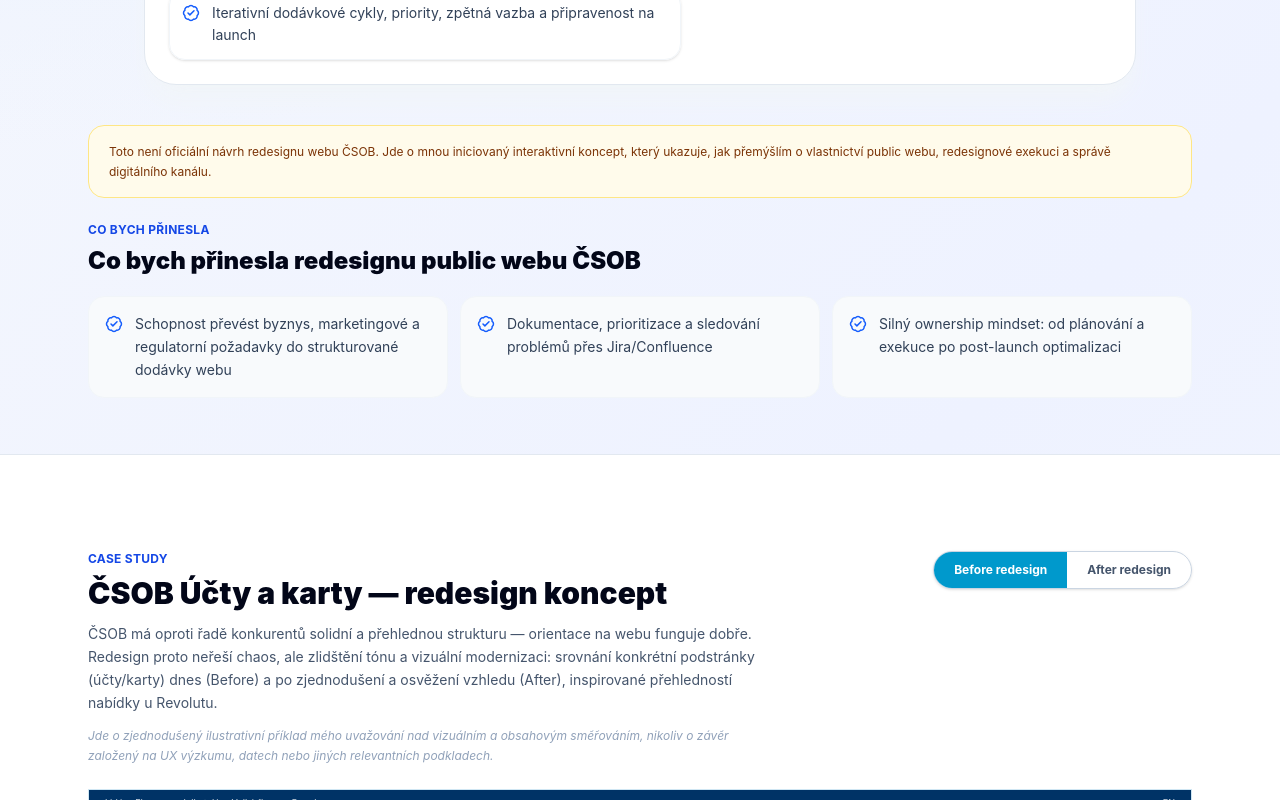
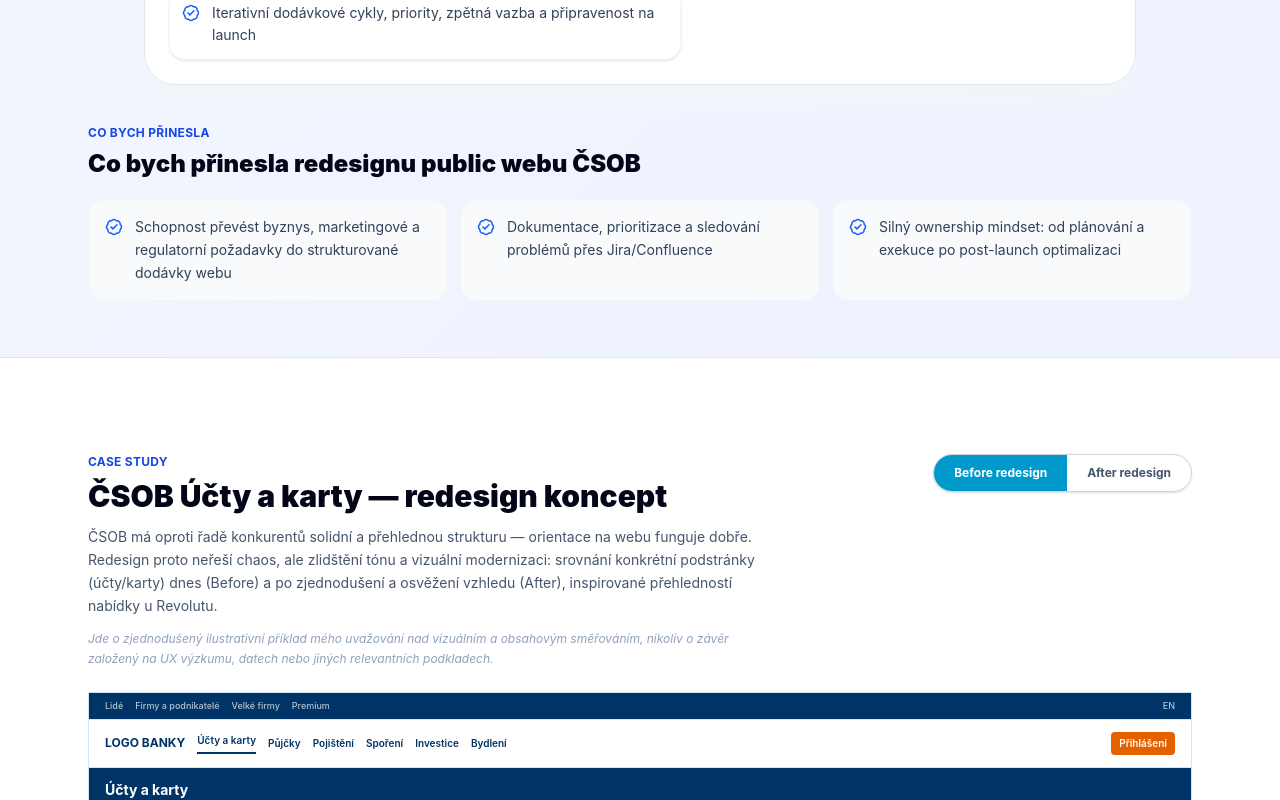
Before and after one commit to petrapavlis/petra-pavlisova-csob-redesign, a React (Vite) app: page / in a window 1280 px wide. Shown: the part 1320-2120 px from the top of the page. Built offline with nearby package versions, Linux system fonts and the light colour scheme.

Commit message:
Move disclaimer to footer of final CTA section

```diff
--- a/src/App.jsx
+++ b/src/App.jsx
@@ -774,16 +774,6 @@
   );
 }
 
-function DisclaimerBanner({ t }) {
-  return (
-    <div className="mx-auto max-w-6xl px-6">
-      <div className="rounded-2xl border border-amber-200 bg-amber-50 px-5 py-4 text-xs leading-relaxed text-amber-900">
-        {t.disclaimerText}
-      </div>
-    </div>
-  );
-}
-
 function WhatIBringSection({ t, bullets }) {
   return (
     <section className="mx-auto max-w-6xl px-6 pb-4">
@@ -820,6 +810,7 @@
             <Mail size={16} /> {t.ctaContact}
           </span>
         </div>
+        <p className="mx-auto mt-10 max-w-2xl text-xs leading-relaxed text-white/60">{t.disclaimerText}</p>
       </div>
     </section>
   );
@@ -903,9 +894,6 @@
         t={t}
       />
       <div className="pt-6">
-        <DisclaimerBanner t={t} />
-      </div>
-      <div className="pt-6">
         <WhatIBringSection t={t} bullets={bringBullets} />
       </div>
       <main className="pb-6 pt-10">
```
